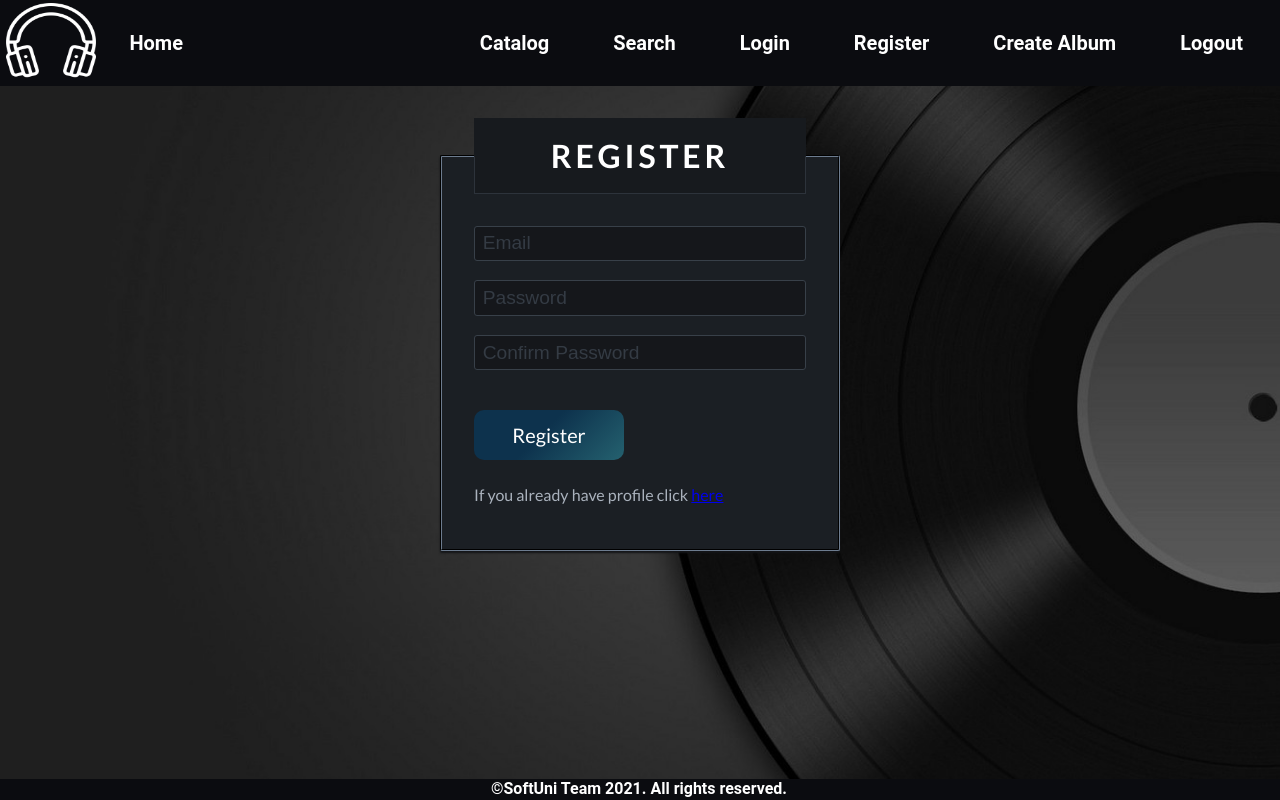
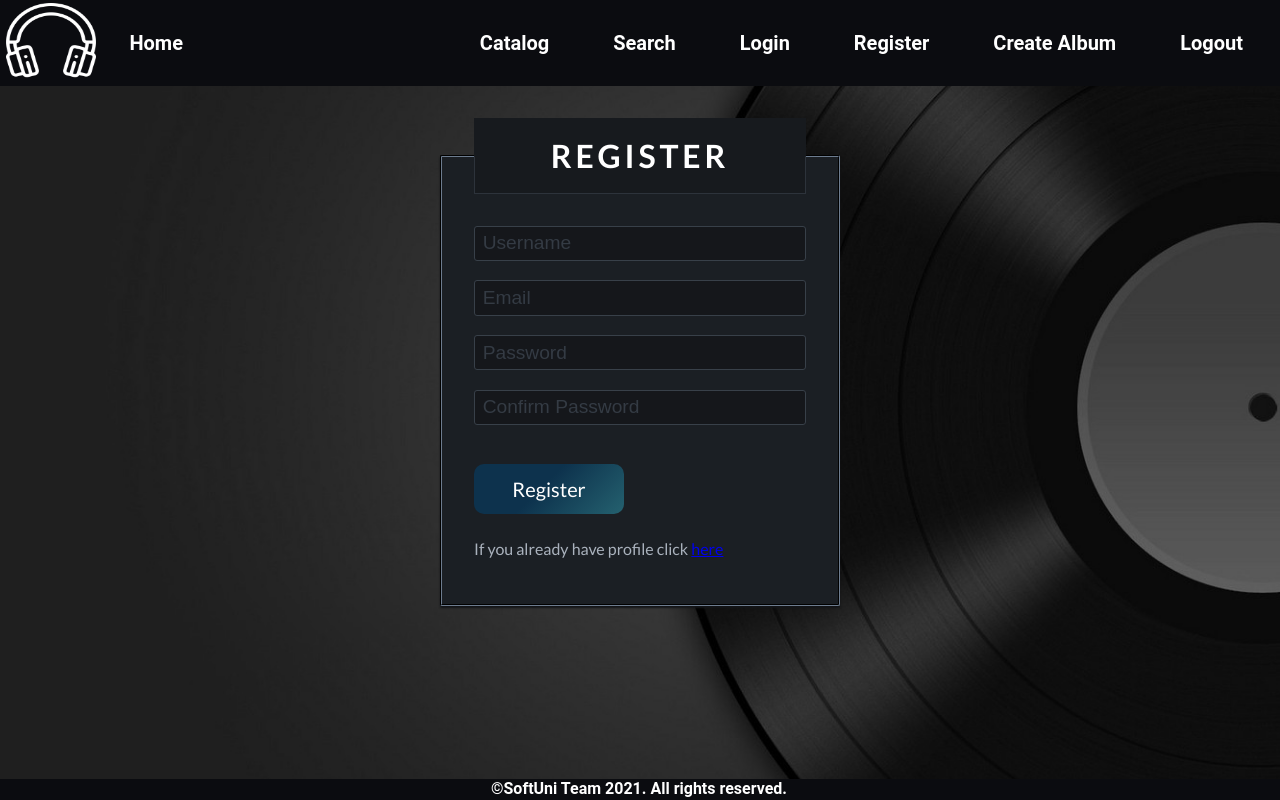
Before and after one commit to pavlinevtimov1998/Movie-App, an Angular app in the folder Client/music-app/: page /register in a window 1280 px wide. Built offline with nearby package versions, Linux system fonts and the light colour scheme.

Commit message:
add basic validation
soon will be improved

```diff
--- a/Client/music-app/src/app/auth/auth.module.ts
+++ b/Client/music-app/src/app/auth/auth.module.ts
@@ -4,10 +4,11 @@ import { RegisterComponent } from './register/register.component';
 import { LoginComponent } from './login/login.component';
 import { AuthService } from './auth.service';
 import { authRoutingModule } from './auth-routing.module';
+import { FormsModule, ReactiveFormsModule } from '@angular/forms';
 
 @NgModule({
   declarations: [RegisterComponent, LoginComponent],
-  imports: [CommonModule, authRoutingModule],
+  imports: [CommonModule, authRoutingModule, ReactiveFormsModule],
   providers: [AuthService],
   exports: [RegisterComponent, LoginComponent],
 })
--- a/Client/music-app/src/app/auth/register/register.component.css
+++ b/Client/music-app/src/app/auth/register/register.component.css
@@ -0,0 +1,4 @@
+.error {
+    padding: 0;
+    color: red;
+}
--- a/Client/music-app/src/app/auth/register/register.component.html
+++ b/Client/music-app/src/app/auth/register/register.component.html
@@ -1,34 +1,82 @@
 <section id="registerPage">
-  <form>
+  <form [formGroup]="registerForm" (ngSubmit)="registerHandler()">
     <fieldset>
       <legend>Register</legend>
 
+      <label for="username" class="vhide">Username</label>
+      <input
+        formControlName="username"
+        id="username"
+        class="username"
+        name="username"
+        type="text"
+        placeholder="Username"
+      />
+      <p
+        class="error"
+        *ngIf="
+          registerForm.controls['username'].invalid &&
+          registerForm.controls['username'].touched
+        "
+      >
+        Username is invalid!
+      </p>
       <label for="email" class="vhide">Email</label>
       <input
+        formControlName="email"
         id="email"
         class="email"
         name="email"
         type="text"
         placeholder="Email"
       />
-
+      <p
+        class="error"
+        *ngIf="
+          registerForm.controls['email'].invalid &&
+          registerForm.controls['email'].touched
+        "
+      >
+        Email is invalid!
+      </p>
+      <div [formGroup]="passwords">
         <label for="password" class="vhide">Password</label>
         <input
+          formControlName="password"
           id="password"
           class="password"
           name="password"
           type="password"
           placeholder="Password"
         />
-
+        <p
+          class="error"
+          *ngIf="
+            passwords.controls['password'].invalid &&
+            passwords.controls['password'].touched
+          "
+        >
+          Password is invalid!
+        </p>
         <label for="conf-pass" class="vhide">Confirm Password:</label>
         <input
           id="conf-pass"
+          formControlName="rePass"
           class="conf-pass"
           name="conf-pass"
           type="password"
           placeholder="Confirm Password"
         />
+        <p
+          class="error"
+          *ngIf="
+            passwords.controls['rePass'].invalid &&
+            passwords.controls['rePass'].touched || passwords.controls['rePass']?.errors?.['notMatching']
+          "
+        >
+          Password is invalid!
+        </p>
+      </div>
 
       <button type="submit" class="register">Register</button>
 
--- a/Client/music-app/src/app/auth/register/register.component.ts
+++ b/Client/music-app/src/app/auth/register/register.component.ts
@@ -1,15 +1,42 @@
 import { Component, OnInit } from '@angular/core';
+import {
+  FormBuilder,
+  FormControl,
+  FormGroup,
+  Validators,
+} from '@angular/forms';
+import { passwordMatching } from 'src/app/util/validators';
 
 @Component({
   selector: 'app-register',
   templateUrl: './register.component.html',
-  styleUrls: ['./register.component.css']
+  styleUrls: ['./register.component.css'],
 })
 export class RegisterComponent implements OnInit {
+  passwordControll = new FormControl(null, [
+    Validators.required,
+    Validators.minLength(5),
+  ]);
 
-  constructor() { }
-
-  ngOnInit(): void {
+  get passwords(): FormGroup {
+    return this.registerForm.controls['passwords'] as FormGroup;
   }
 
+  registerForm: FormGroup = this.formBuilder.group({
+    username: new FormControl(null, [Validators.required]),
+    email: new FormControl(null, [Validators.required]),
+    passwords: new FormGroup({
+      password: this.passwordControll,
+      rePass: new FormControl(null, [
+        Validators.required,
+        passwordMatching(this.passwordControll),
+      ]),
+    }),
+  });
+
+  constructor(private formBuilder: FormBuilder) {}
+
+  ngOnInit(): void {}
+
+  registerHandler() {}
 }
--- a/Client/music-app/src/app/core/navigation/navigation.component.html
+++ b/Client/music-app/src/app/core/navigation/navigation.component.html
@@ -7,8 +7,8 @@
       <li><a routerLink="/catalog">Catalog</a></li>
       <li><a href="/search">Search</a></li>
       <!--Only guest-->
-      <li class="guest"><a routerLink="/login">Login</a></li>
-      <li class="guest"><a routerLink="/register">Register</a></li>
+      <li class="guest"><a routerLink="/user/login">Login</a></li>
+      <li class="guest"><a routerLink="/user/register">Register</a></li>
       <!--Only user-->
       <li class="user"><a routerLink="/create">Create Album</a></li>
       <li class="user logout"><a href="javascript:void(0)">Logout</a></li>
--- /dev/null
+++ b/Client/music-app/src/app/util/validators.ts
@@ -0,0 +1,13 @@
+import { AbstractControl, ValidationErrors } from '@angular/forms';
+
+export const passwordMatching = (password: AbstractControl) => {
+  return (rePass: AbstractControl) => {
+    if (password.value !== rePass.value) {
+      return {
+        notMatching: true,
+      };
+    }
+
+    return null;
+  };
+};
```
Lines whose indentation alone changed are shown as unchanged.
